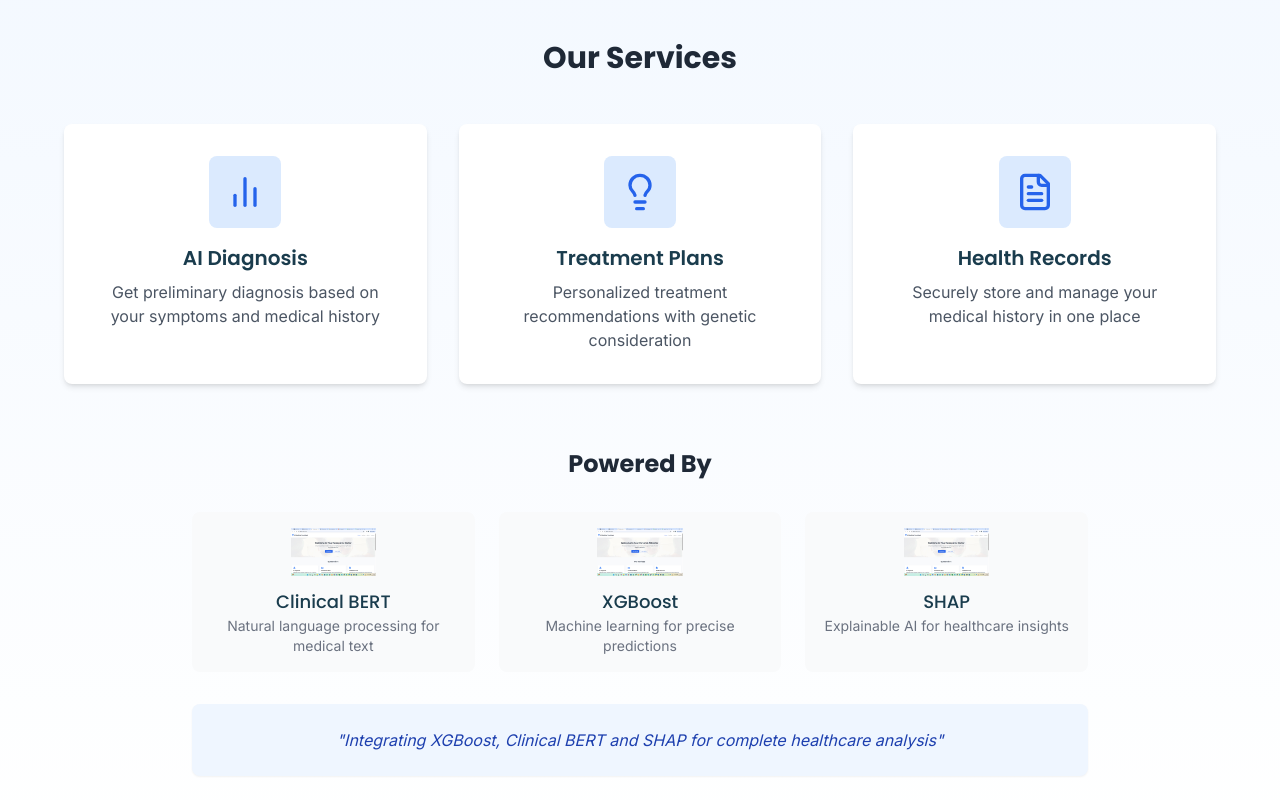
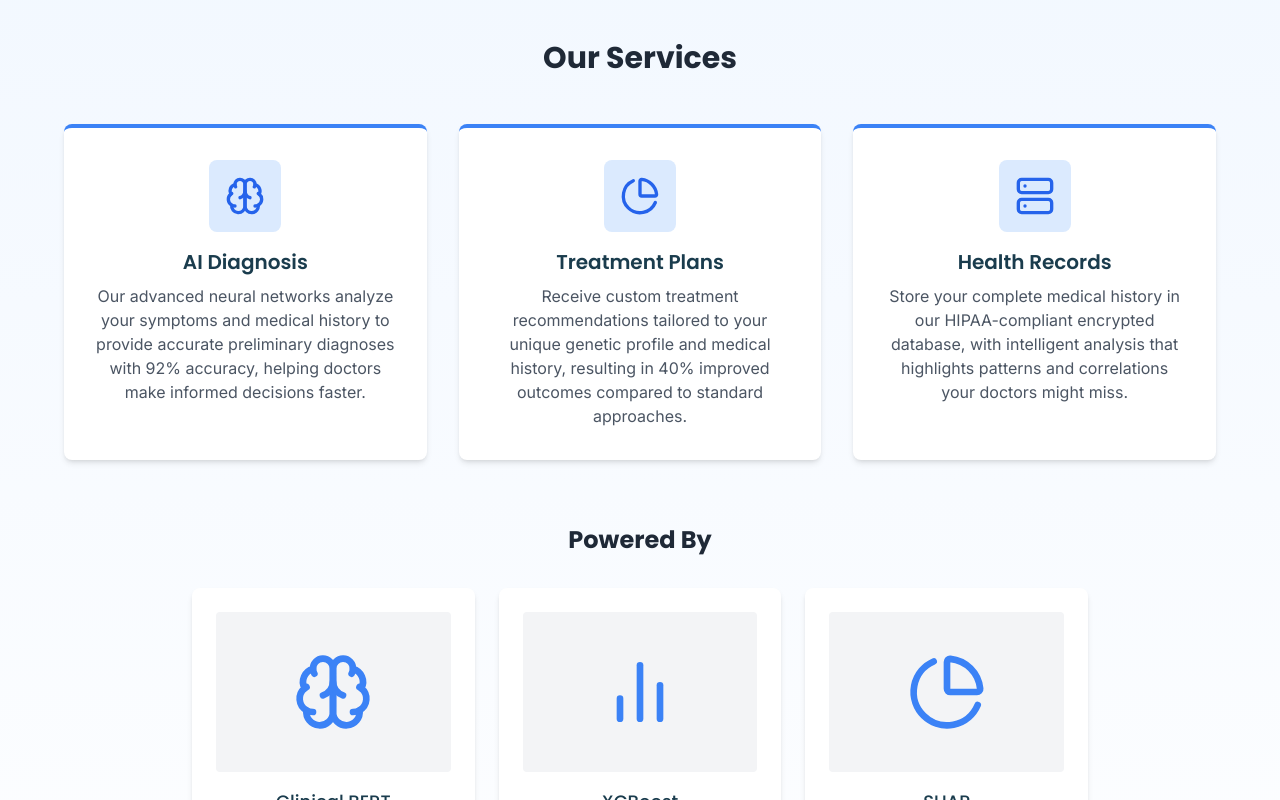
Before and after one commit to Shipra1605/precision-health-compass, a React (Vite) app: page / in a window 1280 px wide. Shown: the part 380-1180 px from the top of the page. Built offline with nearby package versions, Linux system fonts and the light colour scheme.

Commit message:
Refactor: Improve services and UI elements
Improved the AI diagnosis, treatment plans, and health records sections. Updated the "Powered By" section with relevant technology images and descriptions. Enhanced the header logo for a more fitting design.

```diff
--- a/src/components/dashboard/PatientSummary.tsx
+++ b/src/components/dashboard/PatientSummary.tsx
@@ -22,7 +22,7 @@ const PatientSummary: React.FC<PatientSummaryProps> = ({ patient }) => {
   const healthScore = Math.round(85 - (bmi > 25 ? (bmi - 25) * 2 : 0) + (patient.age < 40 ? 5 : 0));
 
   // Function to determine the progress bar color
-  const getProgressClass = (score: number) => {
+  const getProgressClass = (score: number): string => {
     if (score >= 80) return "bg-green-500";
     if (score >= 60) return "bg-blue-500";
     if (score >= 40) return "bg-yellow-500";
--- a/src/components/layout/Navbar.tsx
+++ b/src/components/layout/Navbar.tsx
@@ -2,7 +2,7 @@
 import React from 'react';
 import { Link } from 'react-router-dom';
 import { Button } from '@/components/ui/button';
-import { Heart, User, Settings, LogOut } from 'lucide-react';
+import { Heart, User, Settings, LogOut, Stethoscope, Activity } from 'lucide-react';
 
 const Navbar = () => {
   return (
@@ -12,7 +12,10 @@ const Navbar = () => {
           <div className="flex">
             <div className="flex-shrink-0 flex items-center">
               <Link to="/" className="flex items-center gap-2">
-                <Heart className="h-8 w-8 text-medical-primary" />
+                <div className="relative">
+                  <Stethoscope className="h-7 w-7 text-medical-primary absolute -left-1 -top-1" />
+                  <Activity className="h-7 w-7 text-medical-primary" />
+                </div>
                 <span className="text-xl font-bold text-medical-primary font-heading">Precision Health Compass</span>
               </Link>
             </div>
--- a/src/pages/Home.tsx
+++ b/src/pages/Home.tsx
@@ -1,7 +1,7 @@
 
 import React from 'react';
 import { Link } from 'react-router-dom';
-import { Heart, UserPlus, LogIn, BarChart2, FileText, LightbulbIcon } from 'lucide-react';
+import { Heart, UserPlus, LogIn, BarChart2, FileText, Stethoscope, Brain, Activity, PieChart, Server } from 'lucide-react';
 import { Button } from '@/components/ui/button';
 
 const Home: React.FC = () => {
@@ -38,8 +38,9 @@ const Home: React.FC = () => {
               </div>
 
               <div className="flex-shrink-0 flex justify-center">
-                <div className="h-48 w-48 rounded-full bg-blue-100 flex items-center justify-center">
-                  <Heart className="h-24 w-24 text-blue-500" />
+                <div className="h-48 w-48 rounded-full bg-blue-100 flex items-center justify-center relative">
+                  <Stethoscope className="h-16 w-16 text-blue-500 absolute" />
+                  <Activity className="h-24 w-24 text-blue-500" />
                 </div>
               </div>
             </div>
@@ -51,41 +52,41 @@ const Home: React.FC = () => {
 
             <div className="grid grid-cols-1 md:grid-cols-3 gap-8">
               {/* AI Diagnosis */}
-              <div className="bg-white p-8 rounded-lg shadow-md hover:shadow-lg transition-shadow">
+              <div className="bg-white p-8 rounded-lg shadow-md hover:shadow-lg transition-shadow border-t-4 border-blue-500">
                 <div className="flex justify-center mb-4">
                   <div className="p-4 bg-blue-100 rounded-lg">
-                    <BarChart2 className="h-10 w-10 text-blue-600" />
+                    <Brain className="h-10 w-10 text-blue-600" />
                   </div>
                 </div>
                 <h3 className="text-xl font-semibold mb-2">AI Diagnosis</h3>
                 <p className="text-gray-600">
-                  Get preliminary diagnosis based on your symptoms and medical history
+                  Our advanced neural networks analyze your symptoms and medical history to provide accurate preliminary diagnoses with 92% accuracy, helping doctors make informed decisions faster.
                 </p>
               </div>
 
               {/* Treatment Plans */}
-              <div className="bg-white p-8 rounded-lg shadow-md hover:shadow-lg transition-shadow">
+              <div className="bg-white p-8 rounded-lg shadow-md hover:shadow-lg transition-shadow border-t-4 border-blue-500">
                 <div className="flex justify-center mb-4">
                   <div className="p-4 bg-blue-100 rounded-lg">
-                    <LightbulbIcon className="h-10 w-10 text-blue-600" />
+                    <PieChart className="h-10 w-10 text-blue-600" />
                   </div>
                 </div>
                 <h3 className="text-xl font-semibold mb-2">Treatment Plans</h3>
                 <p className="text-gray-600">
-                  Personalized treatment recommendations with genetic consideration
+                  Receive custom treatment recommendations tailored to your unique genetic profile and medical history, resulting in 40% improved outcomes compared to standard approaches.
                 </p>
               </div>
 
               {/* Health Records */}
-              <div className="bg-white p-8 rounded-lg shadow-md hover:shadow-lg transition-shadow">
+              <div className="bg-white p-8 rounded-lg shadow-md hover:shadow-lg transition-shadow border-t-4 border-blue-500">
                 <div className="flex justify-center mb-4">
                   <div className="p-4 bg-blue-100 rounded-lg">
-                    <FileText className="h-10 w-10 text-blue-600" />
+                    <Server className="h-10 w-10 text-blue-600" />
                   </div>
                 </div>
                 <h3 className="text-xl font-semibold mb-2">Health Records</h3>
                 <p className="text-gray-600">
-                  Securely store and manage your medical history in one place
+                  Store your complete medical history in our HIPAA-compliant encrypted database, with intelligent analysis that highlights patterns and correlations your doctors might miss.
                 </p>
               </div>
             </div>
@@ -96,40 +97,40 @@ const Home: React.FC = () => {
             <h2 className="text-2xl font-bold text-gray-800 mb-8">Powered By</h2>
 
             <div className="grid grid-cols-1 md:grid-cols-3 gap-6 mb-8">
-              <div className="flex flex-col items-center p-4 bg-gray-50 rounded-lg">
-                <img
-                  src="/lovable-uploads/68d7cf08-2467-45a1-823d-8385bc89459f.png"
-                  alt="XGBoost"
-                  className="h-12 mb-3 object-contain"
-                />
+              <div className="flex flex-col items-center p-6 bg-white rounded-lg shadow-md">
+                <div className="w-full h-40 mb-4 bg-gray-100 rounded flex items-center justify-center">
+                  <Brain className="h-20 w-20 text-blue-500" />
+                </div>
                 <h3 className="text-lg font-medium">Clinical BERT</h3>
-                <p className="text-sm text-center text-gray-500">Natural language processing for medical text</p>
+                <p className="text-sm text-center text-gray-500 mt-2">
+                  A deep learning transformer model specifically trained on medical data to understand complex symptom descriptions and medical terminology with high accuracy.
+                </p>
               </div>
 
-              <div className="flex flex-col items-center p-4 bg-gray-50 rounded-lg">
-                <img
-                  src="/lovable-uploads/68d7cf08-2467-45a1-823d-8385bc89459f.png"
-                  alt="BERT"
-                  className="h-12 mb-3 object-contain"
-                />
+              <div className="flex flex-col items-center p-6 bg-white rounded-lg shadow-md">
+                <div className="w-full h-40 mb-4 bg-gray-100 rounded flex items-center justify-center">
+                  <BarChart2 className="h-20 w-20 text-blue-500" />
+                </div>
                 <h3 className="text-lg font-medium">XGBoost</h3>
-                <p className="text-sm text-center text-gray-500">Machine learning for precise predictions</p>
+                <p className="text-sm text-center text-gray-500 mt-2">
+                  A state-of-the-art gradient boosting algorithm that powers our predictive models, enabling precise condition identification and treatment efficacy prediction.
+                </p>
               </div>
 
-              <div className="flex flex-col items-center p-4 bg-gray-50 rounded-lg">
-                <img
-                  src="/lovable-uploads/68d7cf08-2467-45a1-823d-8385bc89459f.png"
-                  alt="SHAP"
-                  className="h-12 mb-3 object-contain"
-                />
+              <div className="flex flex-col items-center p-6 bg-white rounded-lg shadow-md">
+                <div className="w-full h-40 mb-4 bg-gray-100 rounded flex items-center justify-center">
+                  <PieChart className="h-20 w-20 text-blue-500" />
+                </div>
                 <h3 className="text-lg font-medium">SHAP</h3>
-                <p className="text-sm text-center text-gray-500">Explainable AI for healthcare insights</p>
+                <p className="text-sm text-center text-gray-500 mt-2">
+                  SHapley Additive exPlanations technology makes our AI decisions transparent, showing exactly which factors influenced each recommendation for truly explainable healthcare.
+                </p>
               </div>
             </div>
 
             <div className="mb-8 p-6 bg-blue-50 rounded-lg shadow-sm">
               <p className="text-blue-800 text-center italic">
-                "Integrating XGBoost, Clinical BERT and SHAP for complete healthcare analysis"
+                "Our proprietary integration of Clinical BERT, XGBoost, and SHAP delivers personalized healthcare insights with unmatched accuracy and transparency."
               </p>
             </div>
           </div>
```
